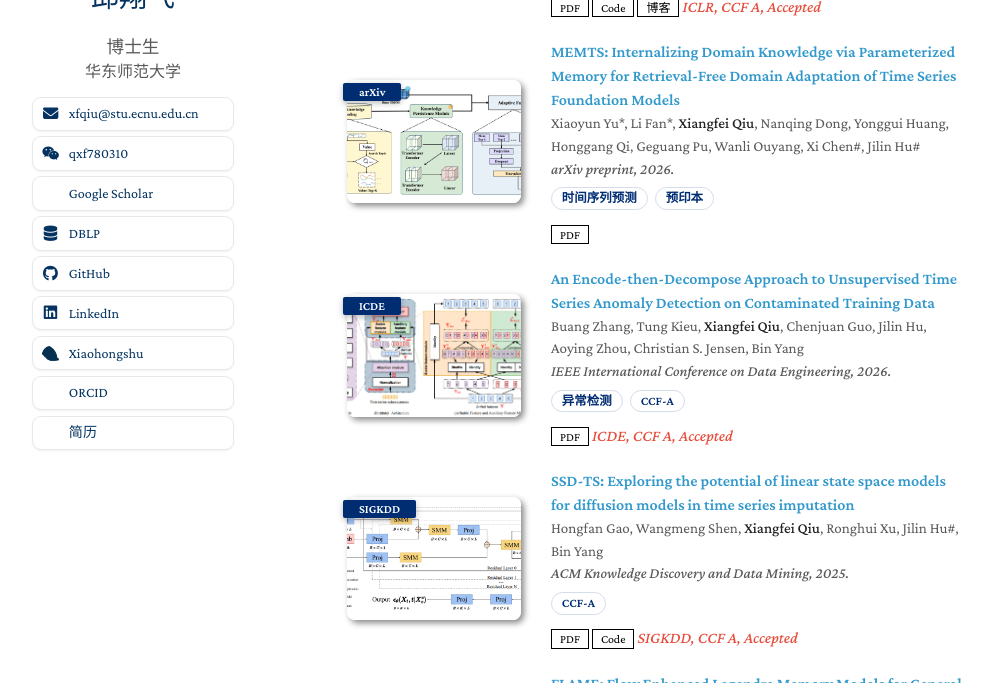
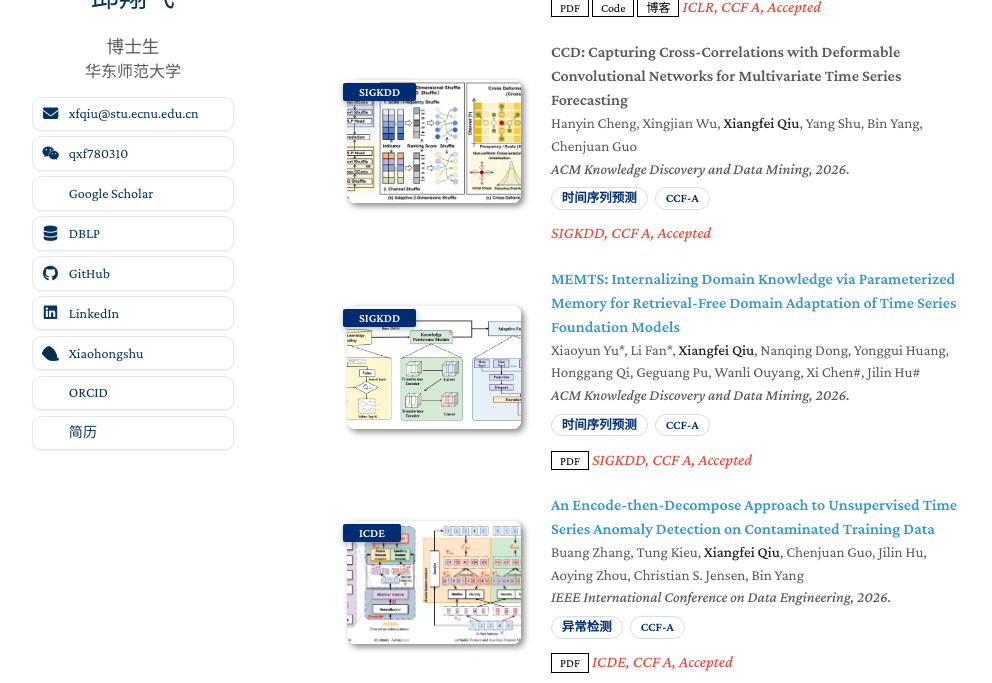
Before and after one commit to qiu69/qiu69.github.io, a Jekyll site: the page built from zh/index.md, in a window 1280 px wide and 900 px high, scrolled down 4609 px, cut to the strip 217-900 px from the top of the window. Shown: the whole strip, without its empty margins (143-1135 px from the left). Built offline with Jekyll 4.4.1, drawn with Linux system fonts in a browser that asks for light colours; a style sheet for code colours, icons or effects is not loaded; some of the changed text lies outside the part shown.

Commit message:
Update 2026 awards and KDD publications

```diff
--- a/_data/publications.yml
+++ b/_data/publications.yml
@@ -184,12 +184,20 @@ forecast:
     image: ./assets/img/Hermes.png
 #    notes: Accepted
 
+  - title: "CCD: Capturing Cross-Correlations with Deformable Convolutional Networks for Multivariate Time Series Forecasting"
+    authors: Hanyin Cheng, Xingjian Wu, <strong>Xiangfei Qiu</strong>, Yang Shu, Bin Yang, Chenjuan Guo
+    conference_short: SIGKDD
+    conference: ACM Knowledge Discovery and Data Mining, 2026.
+    image: ./assets/img/CCD.png
+    notes: SIGKDD, CCF A, Accepted
+
   - title: "MEMTS: Internalizing Domain Knowledge via Parameterized Memory for Retrieval-Free Domain Adaptation of Time Series Foundation Models"
     authors: Xiaoyun Yu*, Li Fan*, <strong>Xiangfei Qiu</strong>, Nanqing Dong, Yonggui Huang, Honggang Qi, Geguang Pu, Wanli Ouyang, Xi Chen#, Jilin Hu#
-    conference_short: arXiv
-    conference: arXiv preprint, 2026.
+    conference_short: SIGKDD
+    conference: ACM Knowledge Discovery and Data Mining, 2026.
     pdf: https://arxiv.org/pdf/2602.13783
     image: ./assets/img/MEMTS.png
+    notes: SIGKDD, CCF A, Accepted
 
   - title: "LightGTS-Cov: Covariate-Enhanced Time Series Forecasting"
     authors: Yong Shang, Zhipeng Yao, Ning Jin, <strong>Xiangfei Qiu</strong>, Hui Zhang, Bin Yang
--- a/zh/index.md
+++ b/zh/index.md
@@ -26,6 +26,9 @@ profile_affiliation: 华东师范大学
 
 <div class="news-scrollbox">
   <ul class="news-list" dir="auto">
+    <li><strong>[2026 年 5 月]</strong> 我的论文 “CCD” 和 “<a href="https://arxiv.org/pdf/2602.13783">MEMTS</a>” 被 <strong>KDD 2026</strong> 接收。</li>
+    <li><strong>[2026 年 5 月]</strong> 我获得 <strong>ICML 2026 Silver Reviewer Award</strong>。</li>
+    <li><strong>[2026 年 5 月]</strong> 我获得 <strong>IJCAI 2026 Gold Tier Reviewer Award</strong>。</li>
     <li><strong>[2026 年 5 月]</strong> 我们的综述论文 “<a href="https://arxiv.org/pdf/2502.10721">A Comprehensive Survey of Deep Learning for Multivariate Time Series Forecasting: A Channel Strategy Perspective</a>” 被 <strong>IJCAI 2026</strong> 接收。</li>
     <li><strong>[2026 年 5 月]</strong> 我们的论文 “<a href="https://arxiv.org/pdf/2509.14933">DAG</a>”、“<a href="https://arxiv.org/pdf/2602.00582">TFMixer</a>”、“<a href="https://arxiv.org/pdf/2602.00589">SEER</a>” 和 “TeamWork” 被 <strong>ICML 2026</strong> 接收。</li>
     <li><strong>[2026 年 4 月]</strong> 我们的时间序列异常预测算法 <a href="https://arxiv.org/abs/2410.15997">TAP</a> 被 <strong>IEEE Transactions on Knowledge and Data Engineering (TKDE)</strong> 接收。</li>
@@ -106,6 +109,8 @@ profile_affiliation: 华东师范大学
 
 ## 🎖 荣誉奖项
 
+- **ICML 2026 Silver Reviewer Award**，2026
+- **IJCAI 2026 Gold Tier Reviewer Award**，2026
 - **中国科协青年人才培育工程博士生专项计划**，2025
 - **国家奖学金**，2025
 - SIGKDD 2025 Research Track **Outstanding Reviewer**，2025，[Link](https://kdd2025.kdd.org/research-track-program-committee/)
```
Also changed, not shown: index.md (+5 -0 lines), assets/img/CCD.png (added).
